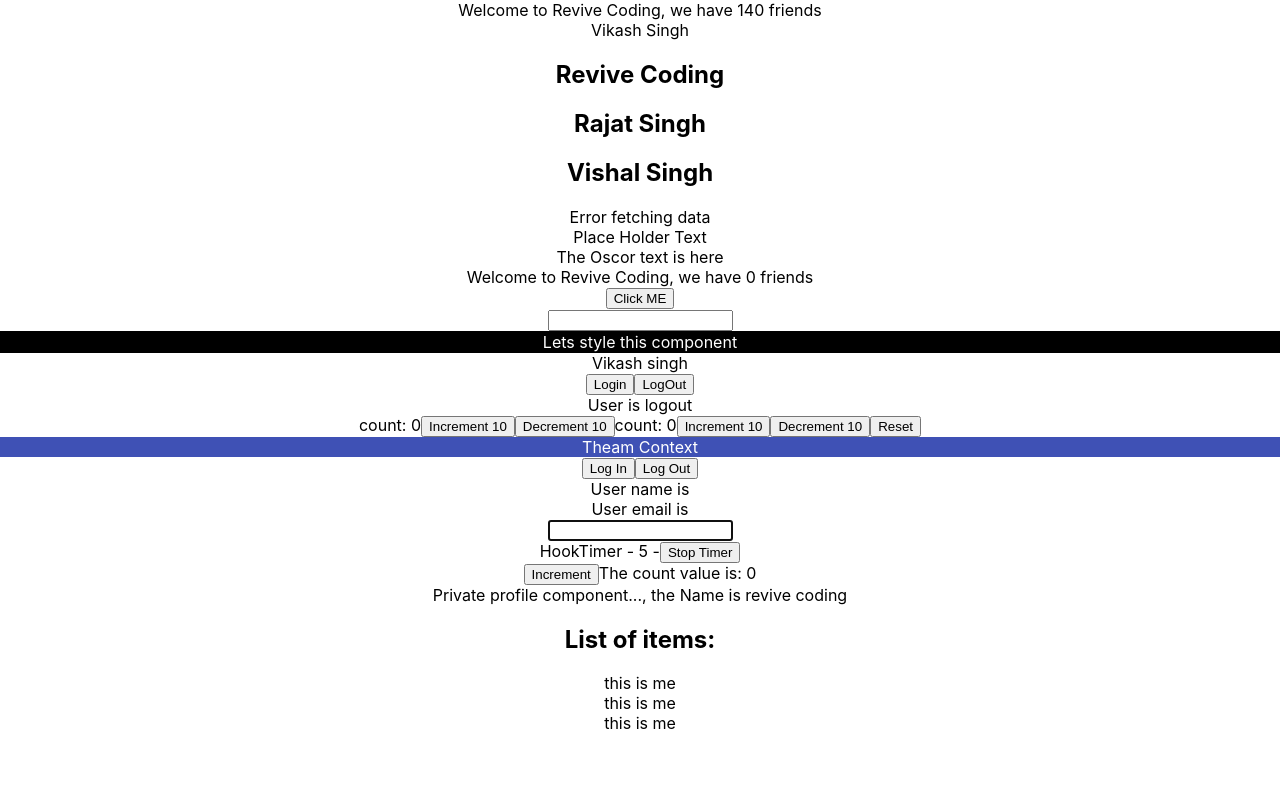
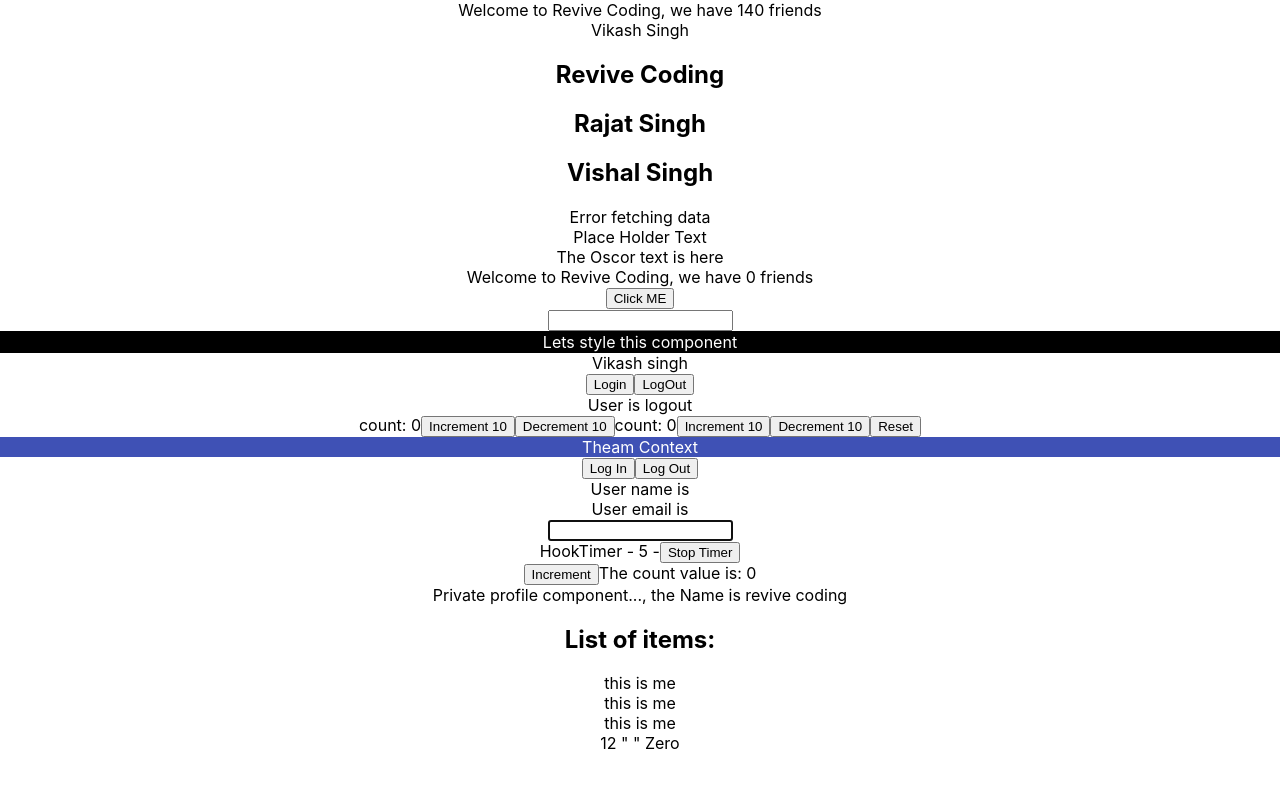
Before and after one commit to mentorvikash/my-app-typescript, a React (Create React App) app: page / in a window 1280 px wide. Shown: the top 788 px of the page. Built offline with nearby package versions, Linux system fonts and the light colour scheme.

Commit message:
apply optonal props with typescript

```diff
--- a/src/App.tsx
+++ b/src/App.tsx
@@ -24,6 +24,7 @@ import { Counter } from "./components/class/counter";
 import { PrivateControl } from "./components/Auth/Private";
 import Profile from "./components/Auth/Profile";
 import ItemList from "./components/Generics/ItemType";
+import RendomNumber from "./components/RandomNumber/rendomNumber";
 const personList = [
   {
     fname: "Revive",
@@ -102,6 +103,7 @@ function App() {
         ]}
         clickHandler={(item) => console.log(item)}
       />
+      <RendomNumber number={12} isZero={true} />
     </div>
   );
 }
--- /dev/null
+++ b/src/components/RandomNumber/rendomNumber.tsx
@@ -0,0 +1,49 @@
+import React from "react";
+
+// type RendomNumberType = {
+//   number: number;
+//   isPositive?: boolean;
+//   isNegative?: boolean;
+//   isZero?: boolean;
+// };
+
+type NumberType = {
+  number: number;
+};
+
+type isPositiveType = NumberType & {
+  isPositive: boolean;
+  isNegative?: never;
+  isZero?: never;
+};
+
+type isNegativeType = NumberType & {
+  isPositive?: never;
+  isNegative: boolean;
+  isZero?: never;
+};
+
+type isZeroType = NumberType & {
+  isPositive?: never;
+  isNegative?: never;
+  isZero: boolean;
+};
+
+type RendomNumberType = isPositiveType | isNegativeType | isZeroType
+
+
+function RendomNumber({
+  number,
+  isPositive,
+  isNegative,
+  isZero,
+}: RendomNumberType) {
+  return (
+    <div>
+      {number} " " {isPositive && "Positive"} {isNegative && "Negative"}{" "}
+      {isZero && "Zero"}
+    </div>
+  );
+}
+
+export default RendomNumber;
```
